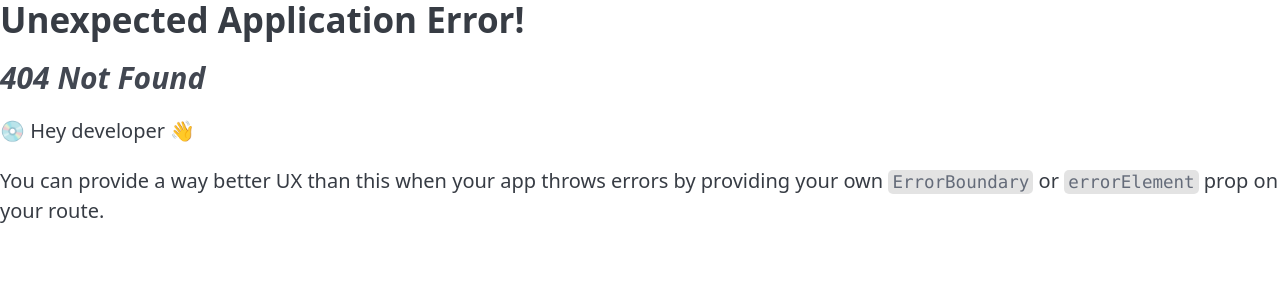
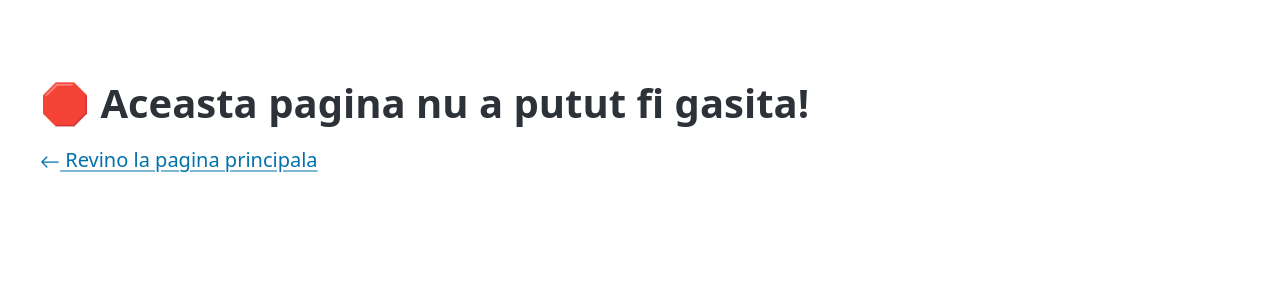
Before and after one commit to ClimenteA/pfasimplu-v2, a React (Vite) app in the folder ui/: page /setari in a window 1280 px wide. Before the commit this address had no page. Shown: the top 300 px of the page. Built offline with nearby package versions, Linux system fonts and the light colour scheme.

Commit message:
feat: added error page, react bootstrap icons

```diff
--- a/ui/package.json
+++ b/ui/package.json
@@ -12,6 +12,7 @@
   "dependencies": {
     "@picocss/pico": "^2.0.6",
     "react": "^18.3.1",
+    "react-bootstrap-icons": "^1.11.4",
     "react-dom": "^18.3.1",
     "react-router-dom": "^6.25.1"
   },
--- a/ui/src/main.tsx
+++ b/ui/src/main.tsx
@@ -4,12 +4,14 @@ import App from './App.tsx'
 import '@picocss/pico/css/pico.css'
 import { createBrowserRouter, RouterProvider } from "react-router-dom"
 import { Registre } from './pages/Registre.tsx'
+import { Error } from './pages/Error.tsx'
 
 
 const router = createBrowserRouter([
   {
     path: "/",
     element: <App/>,
+    errorElement: <Error/>,
     children: [
       {
         path: "registre",
--- /dev/null
+++ b/ui/src/pages/Error.tsx
@@ -0,0 +1,10 @@
+import { ArrowLeft } from 'react-bootstrap-icons';
+
+export function Error() {
+  return (
+    <div className="container" style={{marginTop: "4rem"}}>
+      <h1>🛑 Aceasta pagina nu a putut fi gasita!</h1>
+      <a href="/"><ArrowLeft/> Revino la pagina principala</a>
+    </div>
+  );
+}
```
Also changed, not shown: 1 other file (tests, documents, lock files or other folders).
